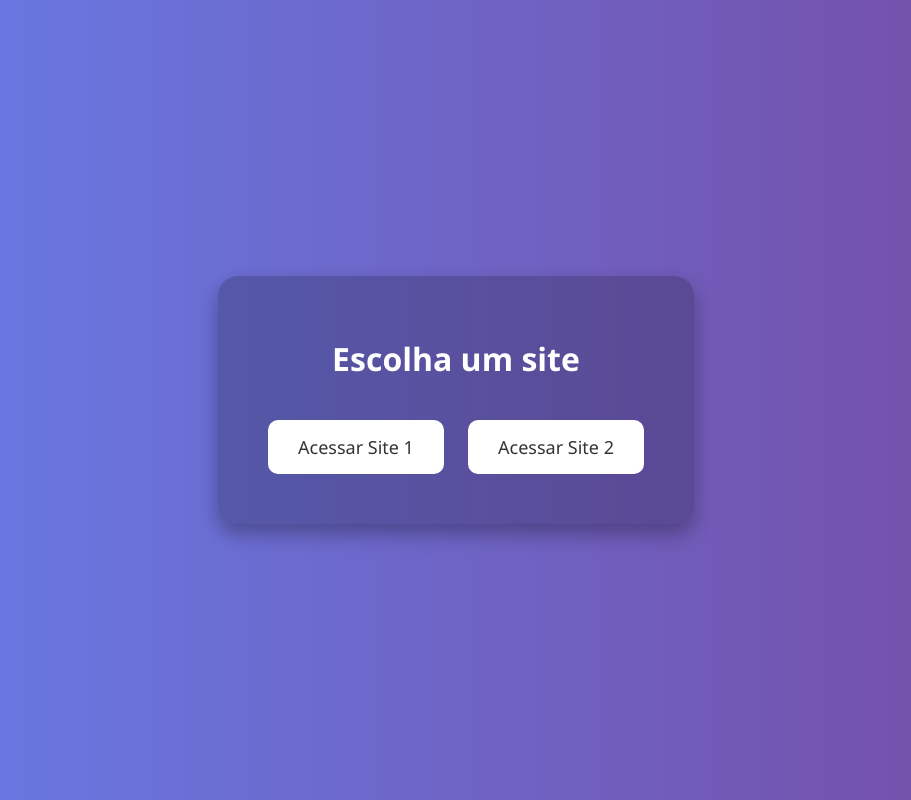
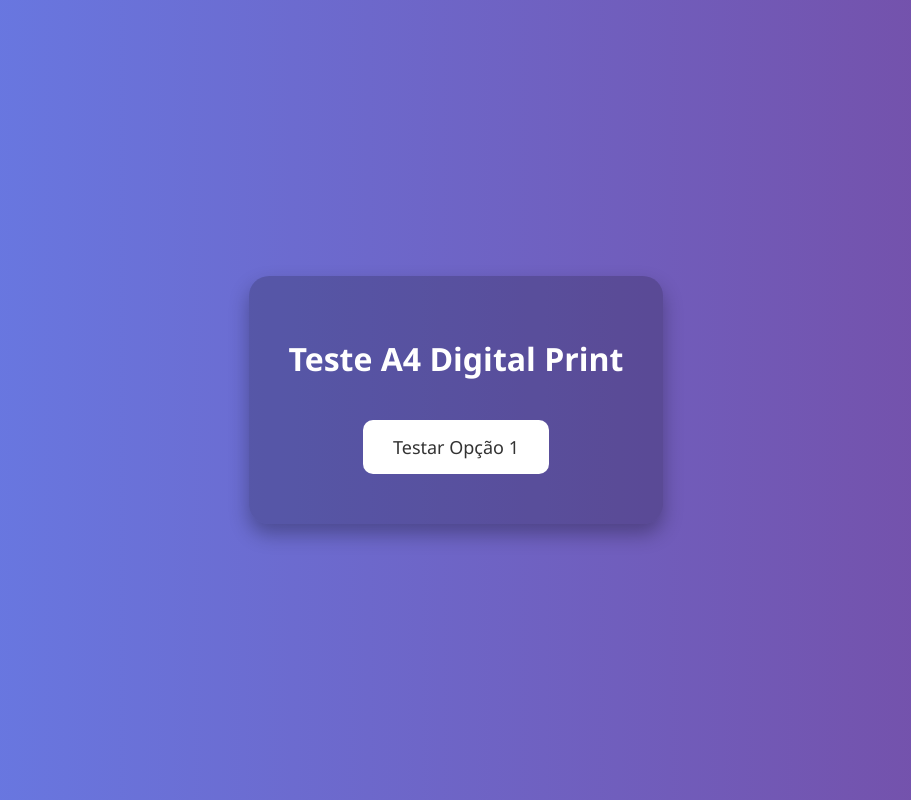
Before and after one commit to a4digitalprint/site, a plain HTML site: page index.html in a window 1280 px wide. Shown: the whole page, without its empty margins (184-1095 px from the left). Drawn offline with Linux system fonts and the light colour scheme.

Commit message:
Update index.html

```diff
--- a/index.html
+++ b/index.html
@@ -51,9 +51,8 @@
 </head>
 <body>
   <div class="container">
-    <h1>Escolha um site</h1>
-    <a class="btn" href="inicio.html">Acessar Site 1</a>
-    <a class="btn" href="https://site2.com" target="_blank">Acessar Site 2</a>
+    <h1>Teste A4 Digital Print</h1>
+    <a class="btn" href="inicio.html">Testar Opção 1</a>
   </div>
 </body>
 </html>
```
